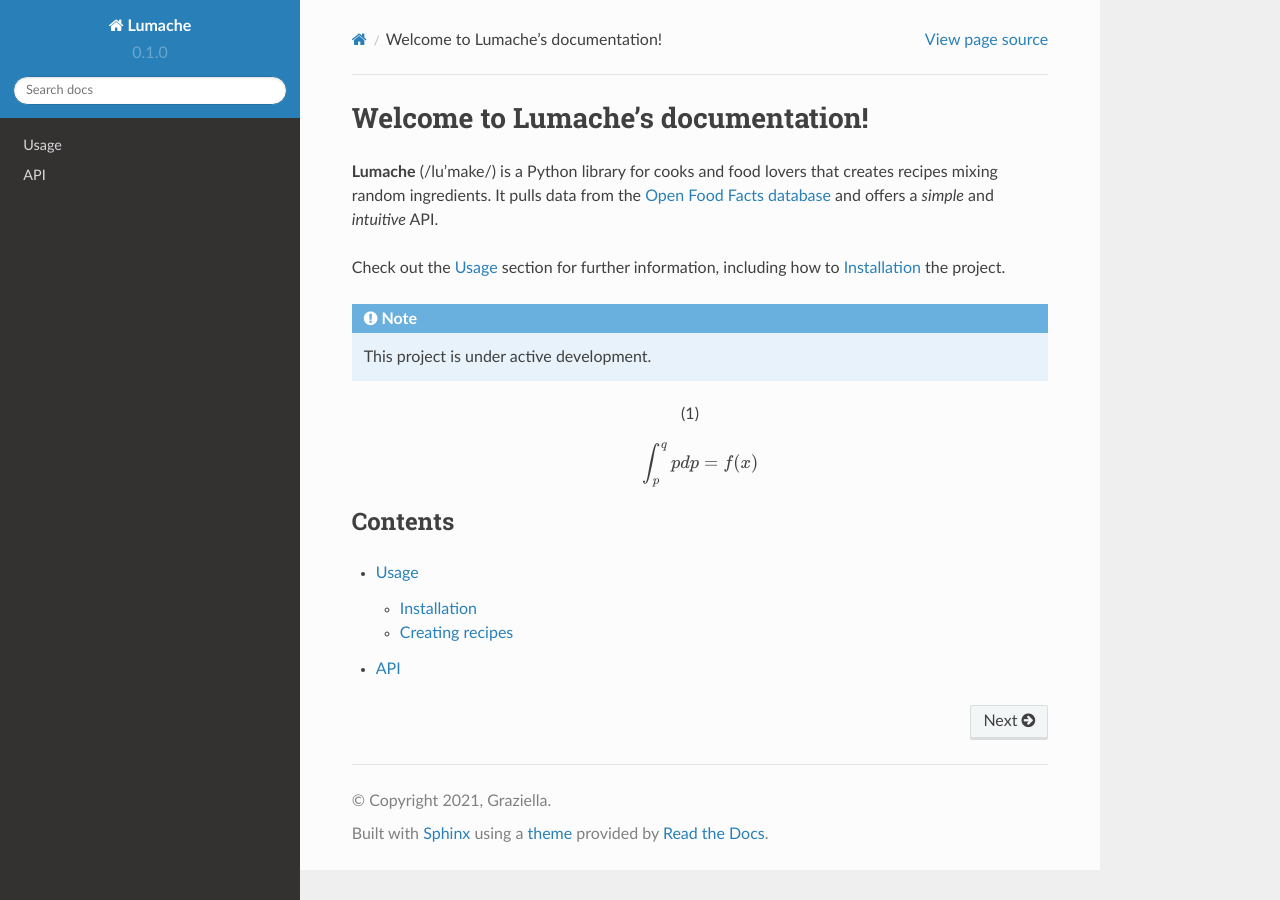
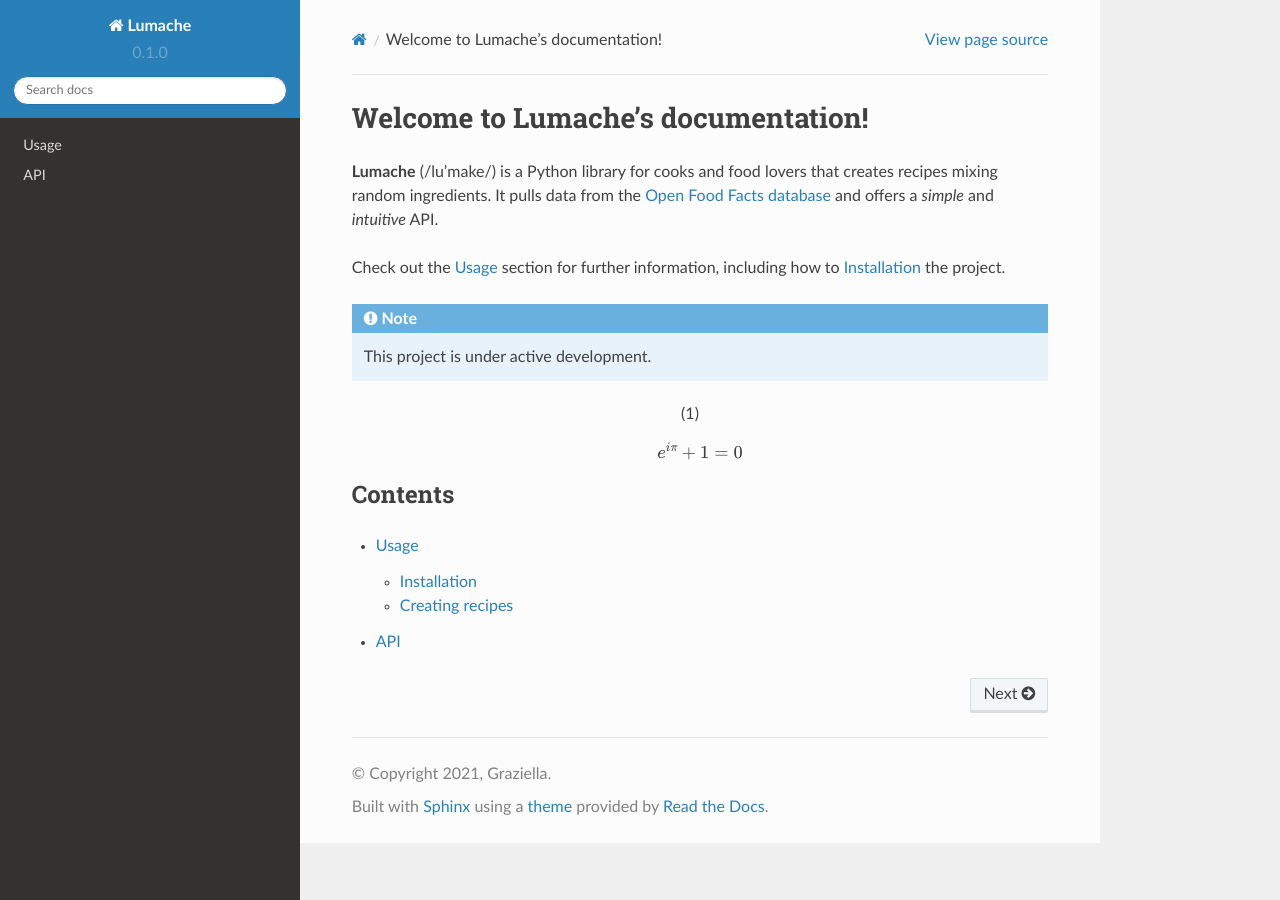
Before and after one commit to sohail69/MHD_mfem_practice, a Sphinx documentation site: the page built from documentation/docs/source/index.rst, in a window 1280 px wide. Built offline with Sphinx 7.4.7 and the Read the Docs theme 2.0.0, drawn with Linux system fonts in a browser that asks for light colours.

Commit message:
Update index.rst

```diff
--- a/documentation/docs/source/index.rst
+++ b/documentation/docs/source/index.rst
@@ -13,10 +13,8 @@ how to :ref:`installation` the project.
 
    This project is under active development.
 
-.. math::
-   :label: pfx
-
-   \int_{p}^{q} p dp = f(x)
+.. math:: e^{i\pi} + 1 = 0
+   :label: euler
 
 Contents
 --------
```
